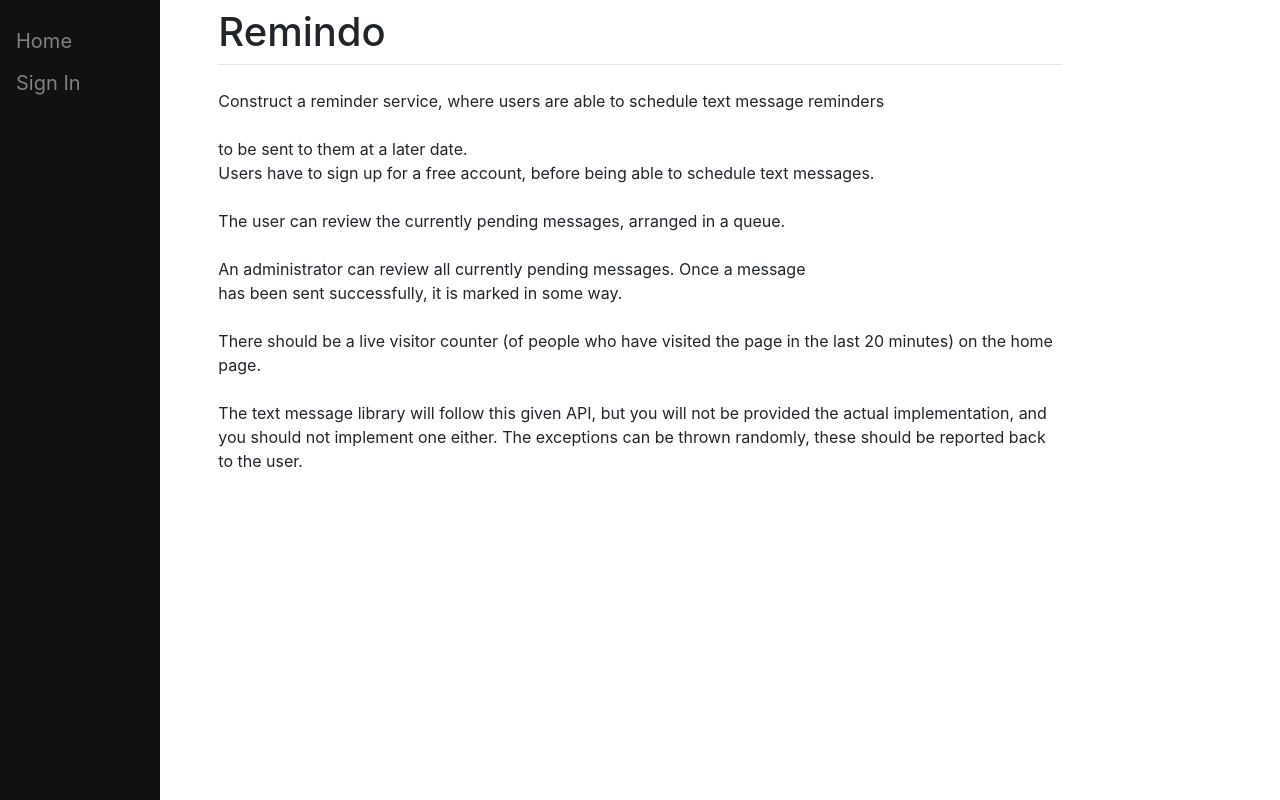
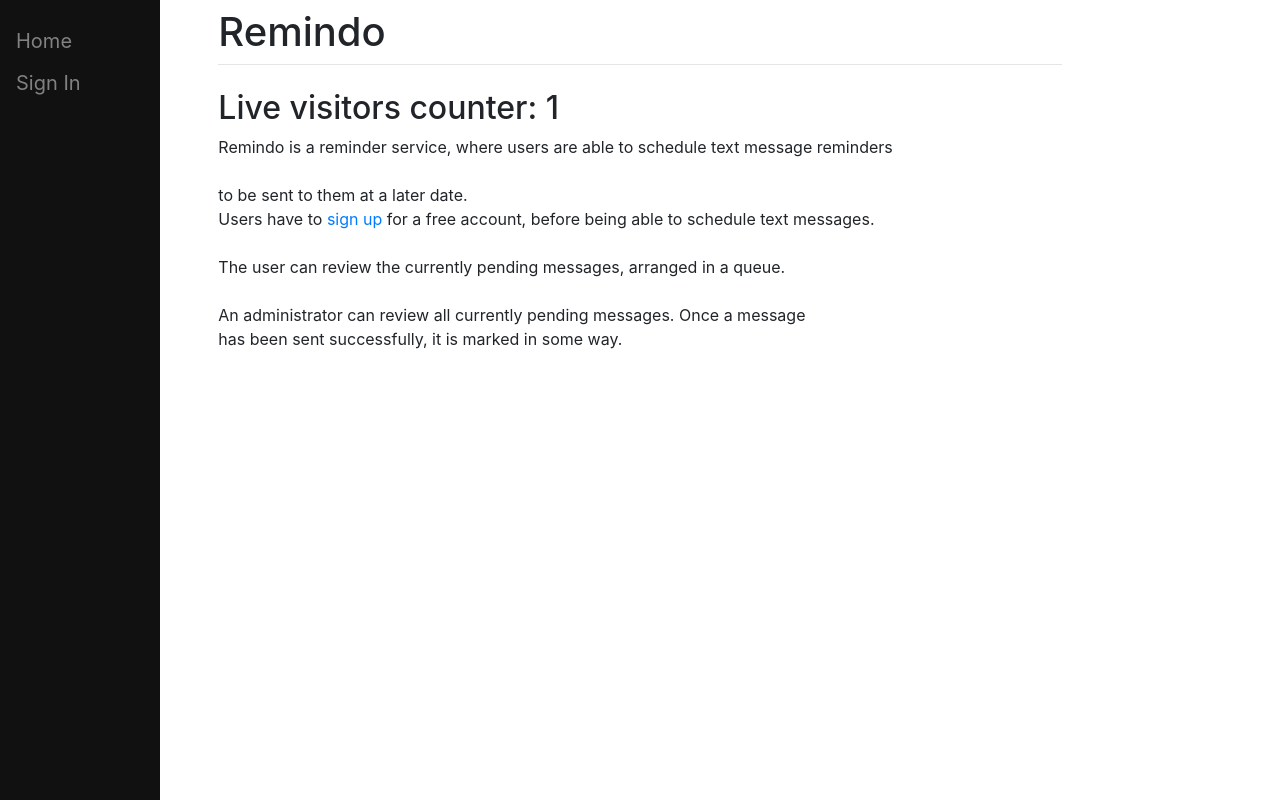
Before and after one commit to g-fantini/Remindo, a Django app: page / in a window 1280 px wide. Run offline with Django 3.2, Linux system fonts and the light colour scheme; data comes from the database, SQL or seed files in the repository; both versions use the stored data as it was before the commit; parts of the project's set-up code (start-up, migrations or seed data) failed here and were passed over; some libraries are stand-ins or nearby versions.

Commit message:
Basic Live Counter

```diff
--- a/billbuddy/remindo/admin.py
+++ b/billbuddy/remindo/admin.py
@@ -4,8 +4,8 @@ from .models import Visits, Reminders
 @admin.register(Visits)
 class VisitsHistoryAdmin(admin.ModelAdmin):
 
-    list_display = ["time","ip_address","visitor"]
-    list_filter = ["time","visitor"]
+    list_display = ["time","ip_address"]
+    list_filter = ["time"]
 
     def get_visit(self, obj):
         return str(obj.visit)
--- a/billbuddy/remindo/models.py
+++ b/billbuddy/remindo/models.py
@@ -18,7 +18,6 @@ class Reminders(models.Model):
 class Visits(models.Model):
     time = models.DateTimeField()
     ip_address = models.CharField(max_length=32)
-    visitor = models.ForeignKey(settings.AUTH_USER_MODEL, on_delete=models.CASCADE)
 
     def __srt__(self):
         return self.visitor + " " + self.time
--- a/billbuddy/remindo/templates/remindo/home.html
+++ b/billbuddy/remindo/templates/remindo/home.html
@@ -6,20 +6,16 @@ Remindo is a reminder
 
 
 {% block content %}
-Construct a reminder service, where users are able to schedule text message reminders <br><br>
+<h2> Live visitors counter: {{ counter }} </h2>
+
+Remindo is a reminder service, where users are able to schedule text message reminders <br><br>
 to be sent to them at a later date. <br>
 
-Users have to sign up for a free account, before being able to schedule text messages.<br> <br>
+Users have to  <a href="/register">sign up</a> for a free account, before being able to schedule text messages.<br> <br>
 
 The user can review the currently pending messages, arranged in a queue.<br> <br>
 
 An administrator can review all currently pending messages. Once a message<br>
 has been sent successfully, it is marked in some way.<br> <br>
 
-There should be a live visitor counter (of people who have visited the page in
-the last 20 minutes) on the home page.<br><br>
-
-The text message library will follow this given API, but you will not be provided
-the actual implementation, and you should not implement one either. The exceptions
-can be thrown randomly, these should be reported back to the user.<br>
 {% endblock %}
--- a/billbuddy/remindo/views.py
+++ b/billbuddy/remindo/views.py
@@ -1,12 +1,26 @@
 from django.shortcuts import render, redirect
 from .forms import CreateReminderForm
 from django.http import HttpResponse, HttpResponseRedirect
-from .models import Reminders
+from .models import Reminders, Visits
 from bottle import request
 from remindo.tasks import send_reminder
+from django.utils import timezone
+import datetime
+import socket
+
 
 def home(response):
-    return render(response,"remindo/home.html",{})
+    #get current datetime
+    now=timezone.now()
+    #temporary quicker logic for live visitors
+    hostname = socket.gethostname()
+    IPAddr = socket.gethostbyname(hostname)
+    Visits.objects.create(time=now, ip_address=IPAddr)
+
+    #Get visits in the last 20 minutes
+    counter = Visits.objects.filter(time__lte=datetime.datetime.now() - datetime.timedelta(seconds=60 * 20)).values('ip_address').distinct().count()
+#     return HttpResponse(counter)
+    return render(response,"remindo/home.html",{"counter":counter})
 
 def createReminder(response):
     #Check if user is authenticated otherwise redirect to login
@@ -33,7 +47,6 @@ def createReminder(response):
             return HttpResponseRedirect("/remindersList")
     else:
         form = CreateReminderForm()
-
     return render(response, "remindo/create_reminder.html", {"form":form})
 
 def listReminder(response):
```
Also changed, not shown: billbuddy/db.sqlite3, billbuddy/remindo/migrations/0007_remove_visits_visitor.py (added).
